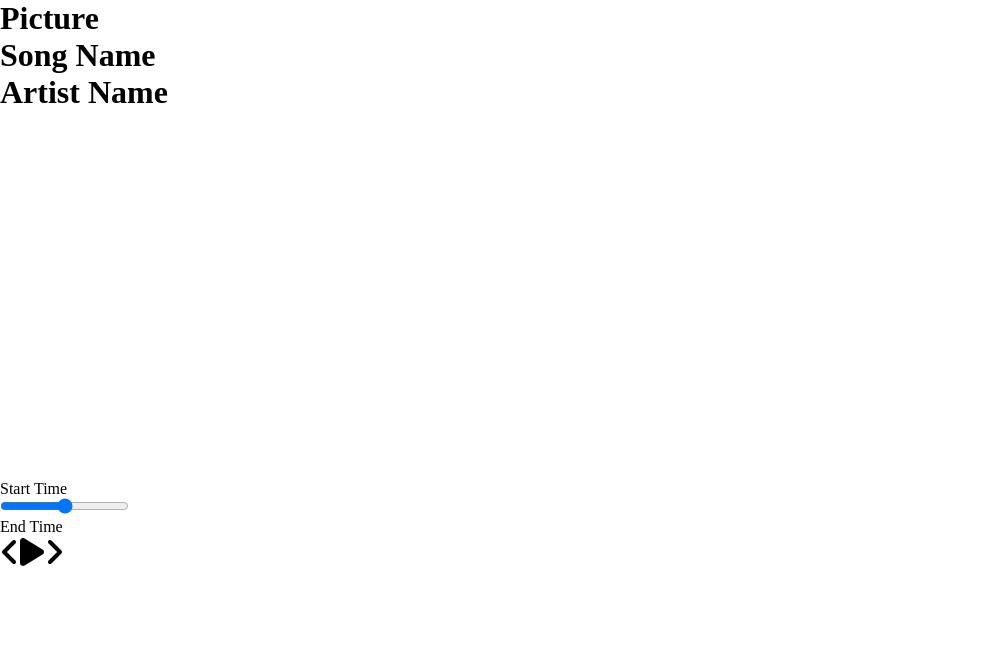
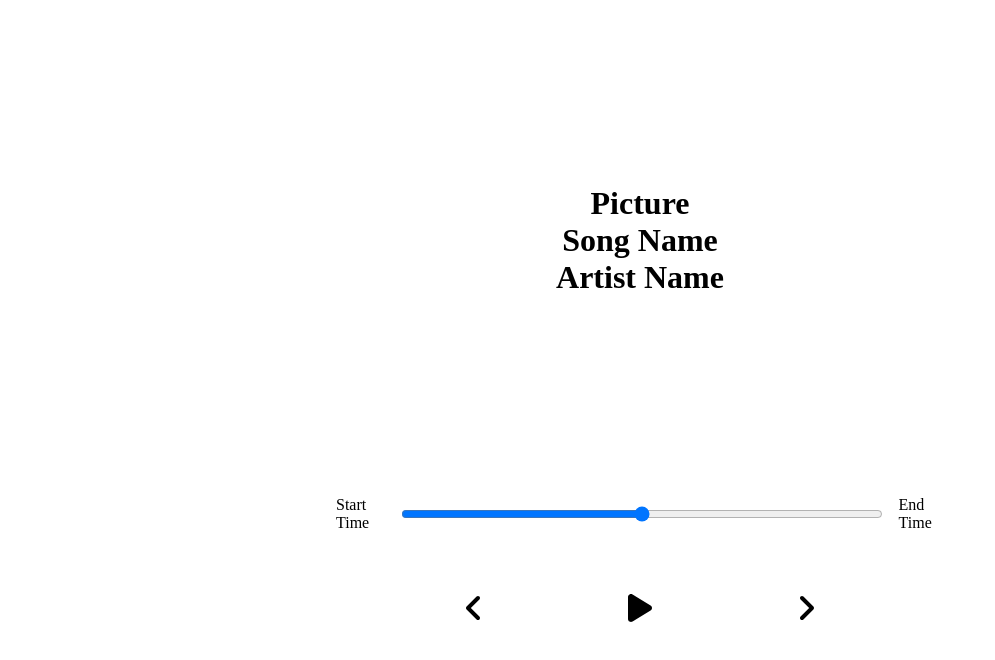
Before and after one commit to johnlombardi389/music-player, a React (Create React App) app: page / in a window 1280 px wide. Shown: the top 660 px of the page, without its empty margins (0-995 px from the left). Built offline with nearby package versions, Linux system fonts and the light colour scheme.

Commit message:
Added base styling to player controls, centering on page

```diff
--- a/src/styles/_player.scss
+++ b/src/styles/_player.scss
@@ -1,3 +1,30 @@
-.song-container {
-  min-height: 60vh;
+.player {
+  min-height: 20vh;
+  display: flex;
+  flex-direction: column;
+  align-items: center;
+  justify-content: space-between;
 }
+
+.time-control {
+  width: 50%;
+  display: flex;
+  input {
+    width: 100%;
+    padding: 1rem 2rem;
+  }
+  p {
+    padding: 1rem;
+  }
+}
+
+.play-control {
+  display: flex;
+  justify-content: space-between;
+  align-items: center;
+  padding: 1rem;
+  width: 30%;
+  svg {
+    cursor: pointer;
+  }
+}
--- a/src/styles/_song.scss
+++ b/src/styles/_song.scss
@@ -0,0 +1,7 @@
+.song-container {
+  min-height: 60vh;
+  display: flex;
+  flex-direction: column;
+  align-items: center;
+  justify-content: center;
+}
```
